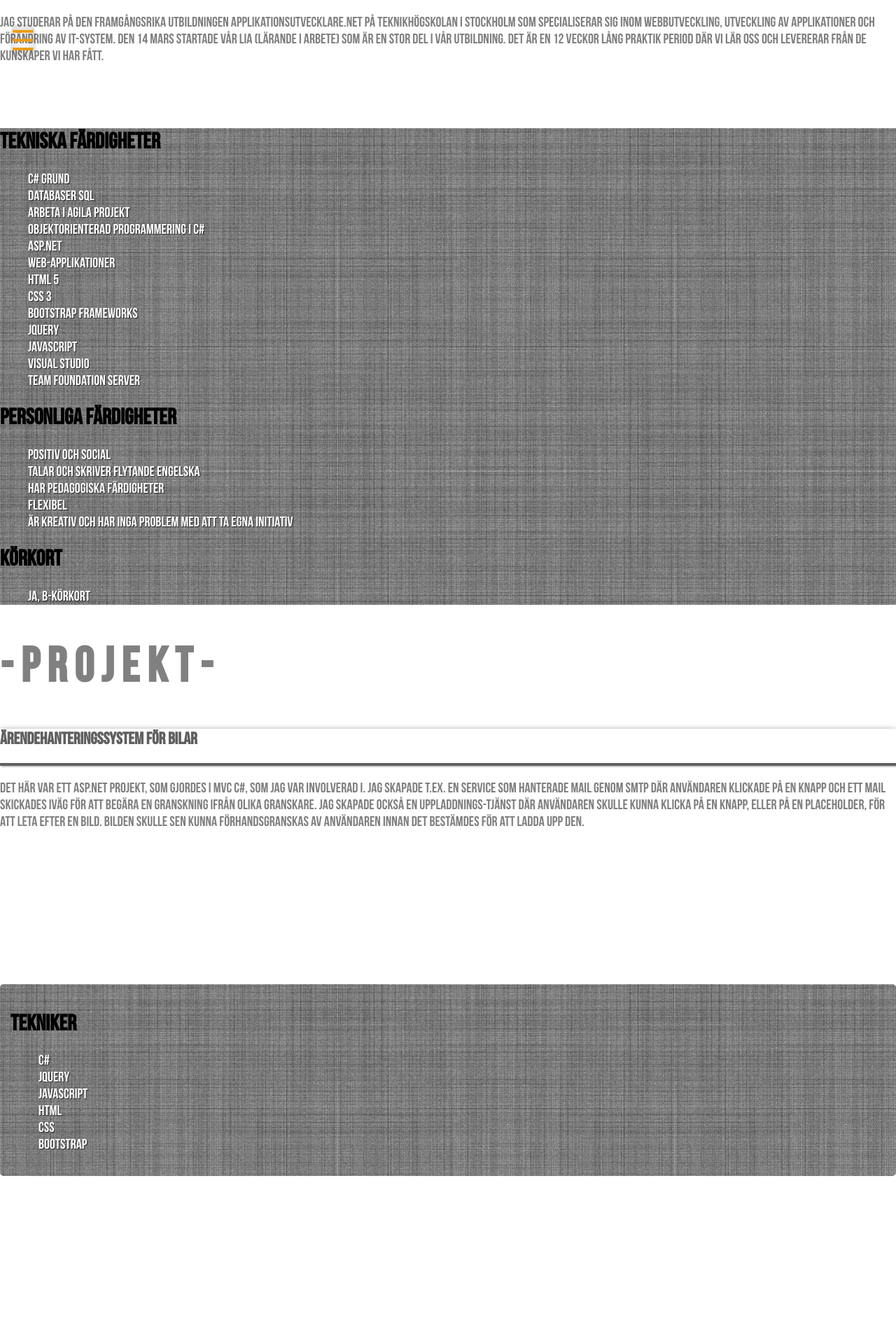
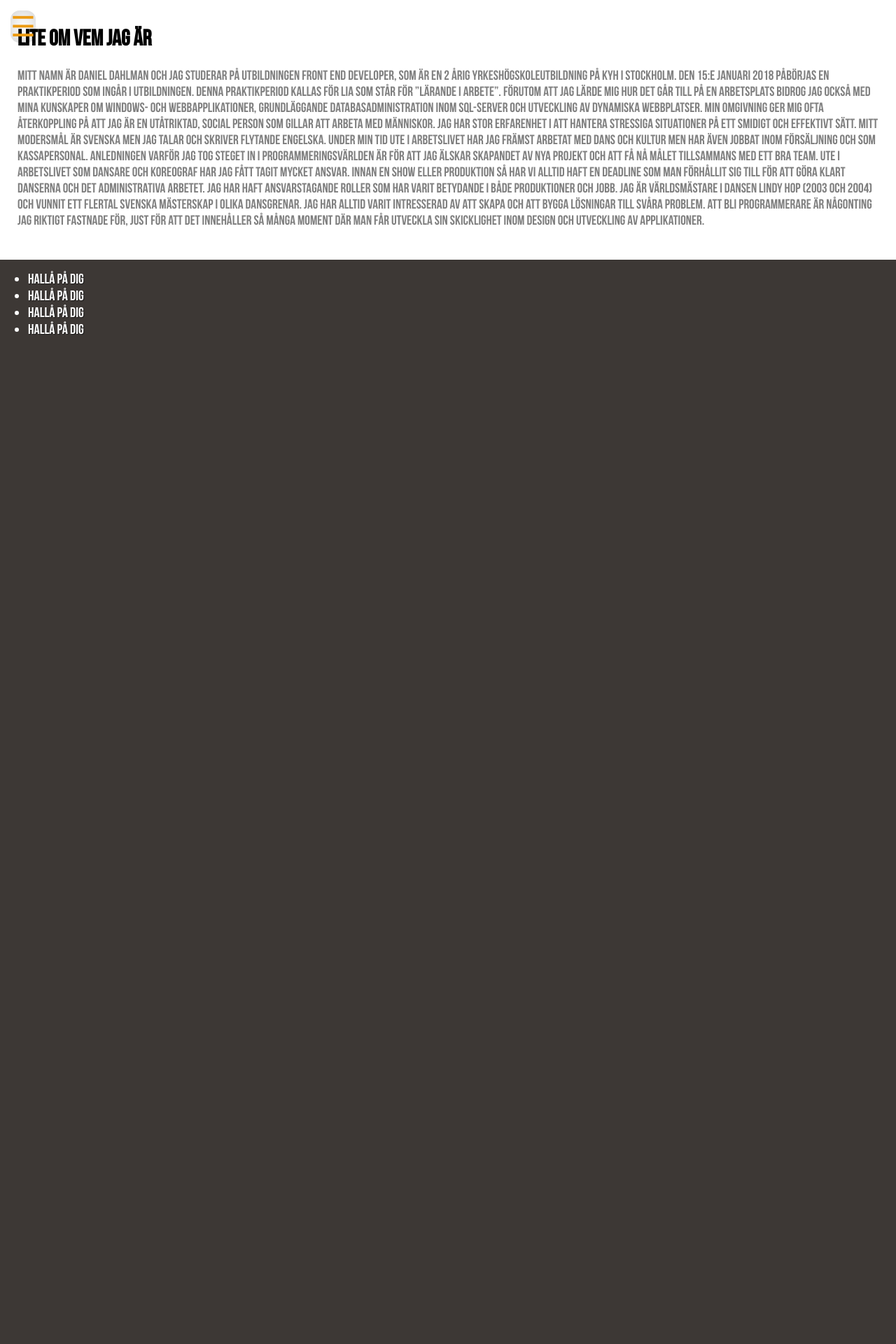
Before and after one commit to ddahlman/individual_project, a PHP site: page /about.html in a window 1280 px wide. Shown: the top 1920 px of the page at 70% size. After the commit the page ends 478 px from the top, so only its background shows below. Run offline with PHP 8.4, Linux system fonts and the light colour scheme.

Commit message:
filled about.html with personal letter

```diff
--- a/CSS/myStyle.css
+++ b/CSS/myStyle.css
@@ -15,8 +15,10 @@
             body {
                 margin: 0;
                 padding: 0;
-        height: 100%;
+                min-height: 100vh;
                 font-family: Verdana, Geneva, Tahoma, sans-serif;
+                display: flex;
+                flex-direction: column;
             }
 
             .layer {
@@ -90,6 +92,15 @@
             /*end of sidebar--------------------------------------------------------------------------------------*/
             /*index page------------------------------------------------------------------------------------------*/
 
+            .h1-index-grey {
+                color: #555;
+                font-size: 54px;
+            }
+
+            .h1-index-yellow {
+                color: #ec9b13;
+            }
+
             .index-profile {
                 height: 250px;
                 width: 250px;
@@ -107,16 +118,10 @@
             }
 
             .hr {
-        border: solid 2px #606060;
+                margin-left: 0;
+                margin-right: 0;
+                border: solid 2px #ec9b13;
                 box-shadow: 2px 2px rgba(128, 128, 128, 0.4);
-    }
-
-    .gap {
-        height: 50px;
-    }
-
-    .gapper {
-        height: 85px;
             }
 
             h1,
@@ -125,26 +130,29 @@
                 font-family: BebasNeue;
             }
 
-    .h1-index-grey {
-        color: #555;
-        font-size: 54px;
-    }
-
-    .h1-index-yellow {
+            .h1-about {
                 color: #ec9b13;
+                text-shadow: 1px 1px 1px #555;
             }
 
             .h1-col {
                 color: #808080;
                 font-size: 70px;
+                text-align: center;
+                flex: 1;
             }
+            /*@media (max-width: 400px) {
+                .h1-col {
+                    font-size: 50px;
+                }
+            }*/
 
             h2 {
                 color: #606060;
             }
 
             p {
-        font-size: 20px;
+                font-size: 120%;
                 color: #808080;
             }
 
@@ -152,30 +160,23 @@
                 width: 20%;
             }
 
-    .skillz,
-    .well-footer {
+            .grey-pants {
                 background-image: url('../img/greyPantsBackground.png');
+                border-radius: 5px;
             }
 
             .project {
-        height: 1083px;
-        /*background-color: #fff;*/
                 box-shadow: 0 5px 10px;
                 border: none;
-    }
-
-    .well-footer {
                 border-radius: 5px;
                 padding: 15px;
-        height: 274px;
             }
             /*ul {
         padding: 20px;
     }*/
 
             li {
-        /*position: relative;*/
-        list-style: none;
+                /*list-style: none;*/
                 font: 20px BebasNeue;
                 color: #fff;
                 text-shadow: 1px 1px 1px rgba(23, 23, 23, 0.83);
@@ -184,6 +185,7 @@
             .li-education {
                 color: #808080;
                 text-shadow: none;
+                list-style: none;
             }
 
             a {
@@ -199,19 +201,17 @@
             /*footer---------------------------------------------------------------------------------------------*/
 
             footer {
+                flex: 1;
                 background-color: #3d3835;
                 color: #fff;
-        position: absolute;
-        width: 100%;
             }
             /*flex-grid------------------------------------------------------------------------------------------*/
-
-    .flex-grid,
+            /*  .flex-grid,
     .flex-grid-2,
     .flex-grid-3 {
         display: -webkit-flex;
         display: flex;
-        flex-wrap: wrap;
+        flex-flow: row wrap;
     }
 
     .flex-grid {
@@ -221,7 +221,7 @@
     .flex-grid .col {
         -ms-flex: 1;
         flex: 1;
-        padding: 20px;
+        padding: 15px;
     }
 
     .col-img {
@@ -229,9 +229,15 @@
         flex: 1;
     }
 
+    .col-footer {
+        -ms-flex: 1;
+        flex: 1;
+        align-self: flex-end;
+    }
+
     .flex-grid-2,
     .flex-grid-3 {
-        justify-content: space-between;
+        justify-content: space-around;
     }
 
     .flex-grid-2 .col {
@@ -241,7 +247,8 @@
 
     .flex-grid-3 .col {
         width: 32%;
-        padding: 20px;
+        padding: 15px;
+        align-self: stretch;
     }
 
     img {
@@ -255,9 +262,118 @@
         .flex-grid-3 {
             display: block;
         }
-        .col {
+        .col,
+        .col-footer,
+        .col-img {
             width: 100%;
             margin: 0 0 10px 0;
         }
+    }*/
+            /*end of flex-grid------------------------------------------------------------------------------------------*/
+            /*new flexbox grid system-----------------------------------------------------------------------------------*/
+            /* .row {
+        display: flex;
+        flex-flow: row wrap;
+        justify-content: space-between;
     }
-    /*end of flex-grid------------------------------------------------------------------------------------------*/
+
+    .row-end {
+        display: flex;
+        flex-flow: row wrap;
+        justify-content: space-between;
+        align-items: flex-end;
+    }
+
+    .row-column {
+        display: flex;
+        flex-direction: column;
+        justify-content: space-between;
+    }
+
+    @media screen and (min-width: 500px) {
+        .row,
+        .row-column,
+        .row-end {
+            display: flex;
+            flex-direction: row;
+        }
+    }*/
+            /*NEWEST FUCKING FLEX GRID========================================================================*/
+
+            .flex-container {
+                display: flex;
+                flex-flow: row wrap;
+            }
+
+            .flex-row {
+                display: flex;
+                flex-wrap: wrap;
+                margin: 0 10px 10px 10px;
+            }
+
+            .flex-col {
+                flex: 1;
+                padding: 15px;
+            }
+
+            .flex-col-2 {
+                flex: 2;
+                padding: 15px;
+            }
+
+            .flex-col-center-cl {
+                flex: 1;
+                align-self: center;
+            }
+
+            .flex-col-img-center {
+                justify-content: center;
+                display: flex;
+                align-self: center;
+                -ms-flex: 1;
+                flex: 1;
+            }
+
+            img {
+                display: block;
+                width: 100%;
+            }
+
+            .flex-col-card {
+                display: flex;
+                flex: 1 0 30%;
+                flex-direction: column;
+                margin: 0 10px 10px 10px;
+                padding: 15px;
+            }
+
+            .flex-col-card p {
+                flex: 1 0 auto;
+            }
+
+            .flex-footer {
+                display: flex;
+                flex: 0 1 290px;
+                flex-direction: column;
+                padding: 15px;
+            }
+
+            @media screen and (max-width: 400px) {
+                .h1-col {
+                    font-size: 40px;
+                }
+                .flex-row {
+                    flex-direction: column;
+                    margin: 0 0 10px 0;
+                }
+                .flex-col-card {
+                    flex: 1;
+                }
+                .flex-col-img-center {
+                    display: block;
+                }
+                /* footer {
+                    display: block;
+                    width: 100%;
+                }*/
+            }
--- a/about.html
+++ b/about.html
@@ -1,5 +1,5 @@
 <!DOCTYPE html>
-<html>
+<html lang="sv-SE">
 
 <head>
   <meta charset="UTF-8">
@@ -13,190 +13,31 @@
   <div id="mySidenav" class="sidenav">
     <a href="javascript:void(0)" id="closeNav" class="closebtn">&times;</a>
     <a class="page-links" href="index.html">HEM</a>
+    <a class="page-links" href="résumé.html">CV</a>
     <a class="page-links" href="about.html">OM MIG</a>
-    <a class="page-links" href="résumé.html">CV</a>
   </div>
   <div class="layer"></div>
-  <div class="container">
-    <p>
-      Jag studerar på den framgångsrika utbildningen Applikationsutvecklare.Net på Teknikhögskolan i Stockholm som specialiserar
-      sig inom webbutveckling, utveckling av applikationer och förändring av IT-system. Den 14 mars startade vår LIA (lärande
-      i arbete) som är en stor del i vår utbildning. Det är en 12 veckor lång praktik period där vi lär oss och levererar
-      från de kunskaper vi har fått.
-    </p>
-  </div>
-  <div class="profile-img">
-  </div>
-  <div class="gap"></div>
-  <div class="container skillz">
-    <h1>Tekniska färdigheter</h1>
-    <ul>
-      <li>C# Grund</li>
-      <li>Databaser SQL</li>
-      <li>Arbeta i Agila projekt</li>
-      <li>Objektorienterad programmering i C#</li>
-      <li>ASP.Net</li>
-      <li>Web-applikationer</li>
-      <li>HTML 5</li>
-      <li>CSS 3</li>
-      <li>Bootstrap frameworks</li>
-      <li>Jquery</li>
-      <li>Javascript</li>
-      <li>Visual Studio</li>
-      <li>Team Foundation Server</li>
-    </ul>
-    <h1>Personliga färdigheter</h1>
-    <ul>
-      <li>Positiv och social</li>
-      <li>Talar och skriver flytande engelska</li>
-      <li>Har pedagogiska färdigheter</li>
-      <li>Flexibel</li>
-      <li>Är kreativ och har inga problem med att ta egna initiativ</li>
-    </ul>
-    <h1>Körkort</h1>
-    <ul>
-      <li>Ja, B-körkort</li>
-    </ul>
-  </div>
-  <div class="container">
-    <h1 class="h1-col">- P r o j e k t -</h1>
-    <div class="project">
-      <h2>Ärendehanteringssystem för bilar</h2>
-      <hr class="hr" />
-      <p>
-        Det här var ett ASP.NET projekt, som gjordes i MVC C#, som jag var involverad i. Jag skapade t.ex. en service som hanterade
-        mail genom SMTP där användaren klickade på en knapp och ett mail skickades iväg för att begära en granskning ifrån
-        olika granskare. Jag skapade också en uppladdnings-tjänst där användaren skulle kunna klicka på en knapp, eller på
-        en placeholder, för att leta efter en bild. Bilden skulle sen kunna förhandsgranskas av användaren innan det bestämdes
-        för att ladda upp den.
+  <div class="flex-row">
+    <div class="flex-col">
+      <h1>Lite om vem jag är</h1>
+      <p>Mitt namn är Daniel Dahlman och jag studerar på utbildningen Front End Developer, som är en 2 årig yrkeshögskoleutbildning
+        på KYH i Stockholm. Den 15:e januari 2018 påbörjas en praktikperiod som ingår i utbildningen. Denna praktikperiod
+        kallas för LIA som står för ”Lärande I Arbete”. Förutom att jag lärde mig hur det går till på en arbetsplats bidrog
+        jag också med mina kunskaper om Windows- och webbapplikationer, grundläggande databasadministration inom SQL-server
+        och utveckling av dynamiska webbplatser. Min omgivning ger mig ofta återkoppling på att jag är en utåtriktad, social
+        person som gillar att arbeta med människor. Jag har stor erfarenhet i att hantera stressiga situationer på ett smidigt
+        och effektivt sätt. Mitt modersmål är svenska men jag talar och skriver flytande engelska. Under min tid ute i arbetslivet
+        har jag främst arbetat med dans och kultur men har även jobbat inom försäljning och som kassapersonal. Anledningen
+        varför jag tog steget in i programmeringsvärlden är för att jag älskar skapandet av nya projekt och att få nå målet
+        tillsammans med ett bra team. Ute i arbetslivet som dansare och koreograf har jag fått tagit mycket ansvar. Innan
+        en show eller produktion så har vi alltid haft en deadline som man förhållit sig till för att göra klart danserna
+        och det administrativa arbetet. Jag har haft ansvarstagande roller som har varit betydande i både produktioner och
+        jobb. Jag är Världsmästare i dansen Lindy Hop (2003 och 2004) och vunnit ett flertal svenska mästerskap i olika dansgrenar.
+        Jag har alltid varit intresserad av att skapa och att bygga lösningar till svåra problem. Att bli programmerare är
+        någonting jag riktigt fastnade för, just för att det innehåller så många moment där man får utveckla sin skicklighet
+        inom design och utveckling av applikationer.
       </p>
-      <div class="gap"></div>
-      <div class="gap"></div>
-      <div class="gap"></div>
-      <div class="gap"></div>
-      <div class="well-footer">
-        <h1>tekniker</h1>
-        <ul>
-          <li>C#</li>
-          <li>Jquery</li>
-          <li>Javascript</li>
-          <li>html</li>
-          <li>css</li>
-          <li>Bootstrap</li>
-        </ul>
-      </div>
     </div>
-    <div class="project">
-      <h2>Bygga upp webbsida för bilföretag</h2>
-      <hr class="hr" />
-      <p>
-        Jag fick i uppdrag att skapa en dubblett av en webbsida som hade skapats i Joomla, fast nu med ren html och css. Responsiviteten
-        skulle bara utgå från ren css och jag använde mig då av en wrapper som hade css-attributen "display: flex;, justify-content:
-        center; align-items: center;" och självklart några media-querys för att fixa det. Det kluriga var att jag skulle
-        skapa en border utav stjärnor som självklart inte fanns på Google. Jag fick lov att jobba utanför ramarna och skapa
-        en egen ram utav stjärnor i Adobe Illustator. Ramen använde jag i css-attributet "border-image;" som jag sedan kunde
-        justera till den storleken jag ville ha.
-      </p>
-      <div class="gapper"></div>
-      <div class="well-footer">
-        <h1>tekniker</h1>
-        <ul>
-          <li>html</li>
-          <li>css</li>
-          <li>Adobe Illustrator</li>
-        </ul>
-      </div>
-    </div>
-    <div class="project">
-      <h2>Affärssida som integrerar med en annan apps API</h2>
-      <hr class="hr" />
-      <p>
-        Under det här projektet fick jag skapa en "storefront"-sida som integrerade med en e-butik som använde sig utav rest API.
-        Då ingick det att skapa kolumner med klickbara placeholders med underliggande information. När användaren klickade
-        på en placeholder skulle en modal visas med en carousel som hade fler placeholders, ungefär som en vanlig webbshop.
-        Sedan skapade jag en "shopping cart"-knapp som öppnade ännu en modal där användaren kunde se sina tillagda varor
-        och därefter kunde klicka på en knapp och gå vidare till ett utcheckningsformulär (fortfarande i modal-fönstret).
-      </p>
-      <div class="gap"></div>
-      <div class="well-footer">
-        <h1>tekniker</h1>
-        <ul>
-          <li>Jquery</li>
-          <li>html</li>
-          <li>css</li>
-          <li>Bootstrap</li>
-          <li>javascript</li>
-        </ul>
-      </div>
-    </div>
-  </div>
-  <div class="container">
-    <h1 class="h1-col">Anställningar och erfarenheter</h1>
-    <hr class="hr" />
-    <ul>
-      <li class="li-education">12 veckor Praktik hos konsultföretaget Walter IT Systems AB- AGILE MANAGEMENT AND DEVELOPMENT</li>
-      <li class="li-education">2016</li>
-      <li class="li-education"><br />ledarerfarenhet inom dansverksamhet både i Sverige och utomlands</li>
-      <li class="li-education">1999 - 2016</li>
-      <li class="li-education"><br />SVT Melodifestivalen, Deltävling 4, Örebro, Koreograf och Dansare för öppningsnummer</li>
-      <li class="li-education"> 2015</li>
-      <li class="li-education"><br />Produktionen ”SIRI”, Stockholm, Complete Dance Crew på Dansens Hus och Riks Turné Koreograf och Dansare</li>
-      <li class="li-education"> 2013 – 2015</li>
-      <li class="li-education"><br />After Dark Jubileumsshow, Sthlm, Malmö, Gbg, Danskapten, Koreograf och Dansare</li>
-      <li class="li-education"> 2012 – 2013</li>
-      <li class="li-education"><br />Väskan AB, VästeråsButiksbiträde, Sommaranställning</li>
-      <li class="li-education"> 2012</li>
-      <li class="li-education"><br />”The Last Bounce”, Globen StockholmDansare</li>
-      <li class="li-education"> 2010</li>
-      <li class="li-education"><br />Musikalen ”West Side Story”, Norrlandsoperan, Umeå, Sångare och Dansare</li>
-      <li class="li-education"> 2010</li>
-      <li class="li-education"><br />Complete Dance Crew Grundare, Koreograf och Dansare</li>
-      <li class="li-education"> 2008 – 2015</li>
-    </ul>
-  </div>
-  <div class="container">
-    <div class="skillz">
-      <h1>Meritförteckning inom de tekniska färdigheterna</h1>
-      <ul>
-        <li>OOP C#</li>
-        <li>C# Grund</li>
-        <li>Databaser SQL</li>
-        <li>Arbeta i Agila Projekt</li>
-        <li>Asp.Net</li>
-        <li>Webbaplikationer</li>
-      </ul>
-      <ul>
-        <li>VG</li>
-        <li>VG</li>
-        <li>G</li>
-        <li>G</li>
-        <li>VG</li>
-        <li>VG</li>
-      </ul>
-    </div>
-  </div>
-  <div class="gap"></div>
-  <div class="container">
-    <h1 class="h1-col">Utbildningar</h1>
-    <hr class="hr" />
-    <ul>
-      <li class="li-education">
-        Teknikhögskolan, Stockholm Applikationsutveckling inom .NET
-      </li>
-      <li class="li-education">2015 – 2017</li>
-      <li class="li-education">
-        <br />Hermods, Västerås Komvux C#, Ma2bc, Sv2
-      </li>
-      <li class="li-education">2015 – 2015</li>
-      <li class="li-education">
-        <br />Balettakademien, Stockholm Yrkesutbildning
-      </li>
-      <li class="li-education">2004 – 2006</li>
-      <li class="li-education">
-        <br />Carlforsska Gymnasiet, Västerås Gymnasial utbildning 3-årig
-      </li>
-      <li class="li-education">2001 – 2004</li>
-    </ul>
   </div>
   <footer>
     <ul>
```
Also changed, not shown: index.html (+10 -14 lines), résumé.html (+185 -3 lines). Lines whose indentation alone changed are shown as unchanged.
